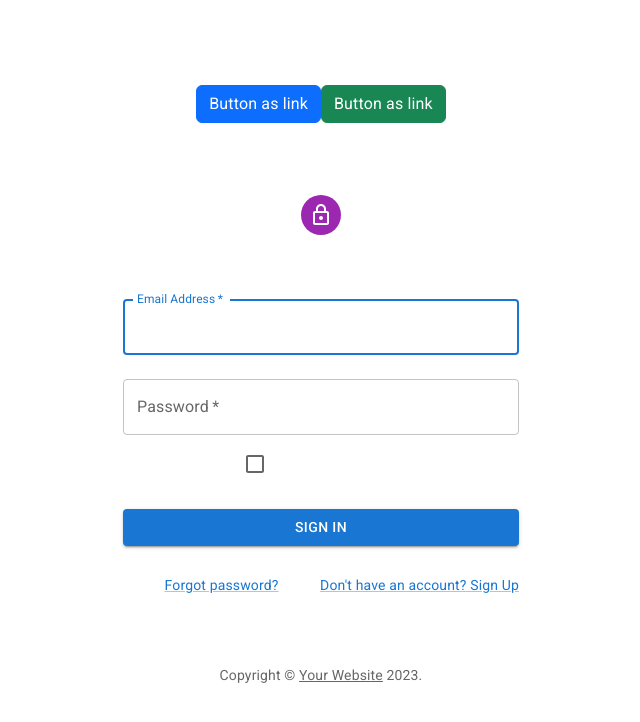
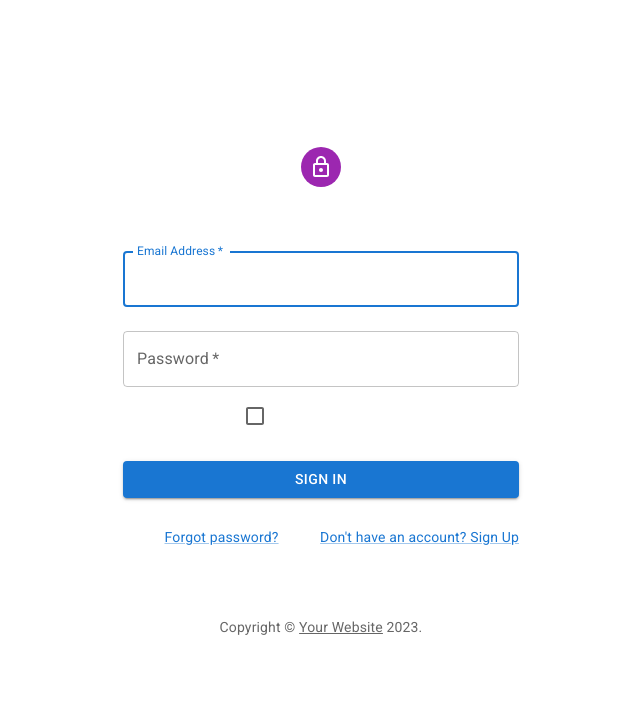
Before and after one commit to Jaydip1510/React_JS, a React (Create React App) app in the folder demo/: page / in a window 1280 px wide. Shown: the top 722 px of the page, without its empty margins (319-959 px from the left). Built offline with nearby package versions, Linux system fonts and the light colour scheme.

Commit message:
folderstructure

```diff
--- a/demo/src/App.js
+++ b/demo/src/App.js
@@ -6,6 +6,8 @@
 import FilterReduceFc from './components/FilterReduceFc';
 import FormComponent from './components/Form';
 import SignIn from './components/Login';
+import TransferList from './components/Transferlist';
+import Folderjsx from './components/Folderjsx';
 
 const add = ()=>{
   let a = 20;
@@ -32,8 +34,10 @@
         {/* <Firstdemo />
         <Classobject />
         <FilterReduceFc /> */}
-        <FormComponent />
+        {/* <FormComponent /> */}
         <SignIn />
+        <Folderjsx />
+        {/* <TransferList /> */}
       </header>
     </div>
   );
--- /dev/null
+++ b/demo/src/components/Folderjsx.jsx
@@ -0,0 +1,14 @@
+import React from 'react'
+
+export default function Folderjsx() {
+    const myStyle = {
+        fontSize:'16px',
+        color:'#FFFFFF',
+    }
+    let abc ="jaydip";
+    return (
+    <div>
+        <h1 key={myStyle}>name is:-{abc}</h1>
+    </div>
+  )
+}
--- /dev/null
+++ b/demo/src/components/Transferlist.js
@@ -0,0 +1,143 @@
+// import * as React from 'react';
+// import Grid from '@mui/material/Grid';
+// import List from '@mui/material/List';
+// import ListItem from '@mui/material/ListItem';
+// import ListItemIcon from '@mui/material/ListItemIcon';
+// import ListItemText from '@mui/material/ListItemText';
+// import Checkbox from '@mui/material/Checkbox';
+// import Button from '@mui/material/Button';
+// import Paper from '@mui/material/Paper';
+
+// function not(a: readonly number[], b: readonly number[]) {
+//   return a.filter((value) => b.indexOf(value) === -1);
+// }
+
+// function intersection(a: readonly number[], b: readonly number[]) {
+//   return a.filter((value) => b.indexOf(value) !== -1);
+// }
+
+// export default function TransferList() {
+//   const [checked, setChecked] = React.useState<readonly number[]>([]);
+//   const [left, setLeft] = React.useState<readonly number[]>([0, 1, 2, 3]);
+//   const [right, setRight] = React.useState<readonly number[]>([4, 5, 6, 7]);
+
+//   const leftChecked = intersection(checked, left);
+//   const rightChecked = intersection(checked, right);
+
+//   const handleToggle = (value: number) => () => {
+//     const currentIndex = checked.indexOf(value);
+//     const newChecked = [...checked];
+
+//     if (currentIndex === -1) {
+//       newChecked.push(value);
+//     } else {
+//       newChecked.splice(currentIndex, 1);
+//     }
+
+//     setChecked(newChecked);
+//   };
+
+//   const handleAllRight = () => {
+//     setRight(right.concat(left));
+//     setLeft([]);
+//   };
+
+//   const handleCheckedRight = () => {
+//     setRight(right.concat(leftChecked));
+//     setLeft(not(left, leftChecked));
+//     setChecked(not(checked, leftChecked));
+//   };
+
+//   const handleCheckedLeft = () => {
+//     setLeft(left.concat(rightChecked));
+//     setRight(not(right, rightChecked));
+//     setChecked(not(checked, rightChecked));
+//   };
+
+//   const handleAllLeft = () => {
+//     setLeft(left.concat(right));
+//     setRight([]);
+//   };
+
+//   const customList = (items: readonly number[]) => (
+//     <Paper sx={{ width: 200, height: 230, overflow: 'auto' }}>
+//       <List dense component="div" role="list">
+//         {items.map((value: number) => {
+//           const labelId = `transfer-list-item-${value}-label`;
+
+//           return (
+//             <ListItem
+//               key={value}
+//               role="listitem"
+//               button
+//               onClick={handleToggle(value)}
+//             >
+//               <ListItemIcon>
+//                 <Checkbox
+//                   checked={checked.indexOf(value) !== -1}
+//                   tabIndex={-1}
+//                   disableRipple
+//                   inputProps={{
+//                     'aria-labelledby': labelId,
+//                   }}
+//                 />
+//               </ListItemIcon>
+//               <ListItemText id={labelId} primary={`List item ${value + 1}`} />
+//             </ListItem>
+//           );
+//         })}
+//       </List>
+//     </Paper>
+//   );
+
+//   return (
+//     <Grid container spacing={2} justifyContent="center" alignItems="center">
+//       <Grid item>{customList(left)}</Grid>
+//       <Grid item>
+//         <Grid container direction="column" alignItems="center">
+//           <Button
+//             sx={{ my: 0.5 }}
+//             variant="outlined"
+//             size="small"
+//             onClick={handleAllRight}
+//             disabled={left.length === 0}
+//             aria-label="move all right"
+//           >
+//             ≫
+//           </Button>
+//           <Button
+//             sx={{ my: 0.5 }}
+//             variant="outlined"
+//             size="small"
+//             onClick={handleCheckedRight}
+//             disabled={leftChecked.length === 0}
+//             aria-label="move selected right"
+//           >
+//             &gt;
+//           </Button>
+//           <Button
+//             sx={{ my: 0.5 }}
+//             variant="outlined"
+//             size="small"
+//             onClick={handleCheckedLeft}
+//             disabled={rightChecked.length === 0}
+//             aria-label="move selected left"
+//           >
+//             &lt;
+//           </Button>
+//           <Button
+//             sx={{ my: 0.5 }}
+//             variant="outlined"
+//             size="small"
+//             onClick={handleAllLeft}
+//             disabled={right.length === 0}
+//             aria-label="move all left"
+//           >
+//             ≪
+//           </Button>
+//         </Grid>
+//       </Grid>
+//       <Grid item>{customList(right)}</Grid>
+//     </Grid>
+//   );
+// }
```
